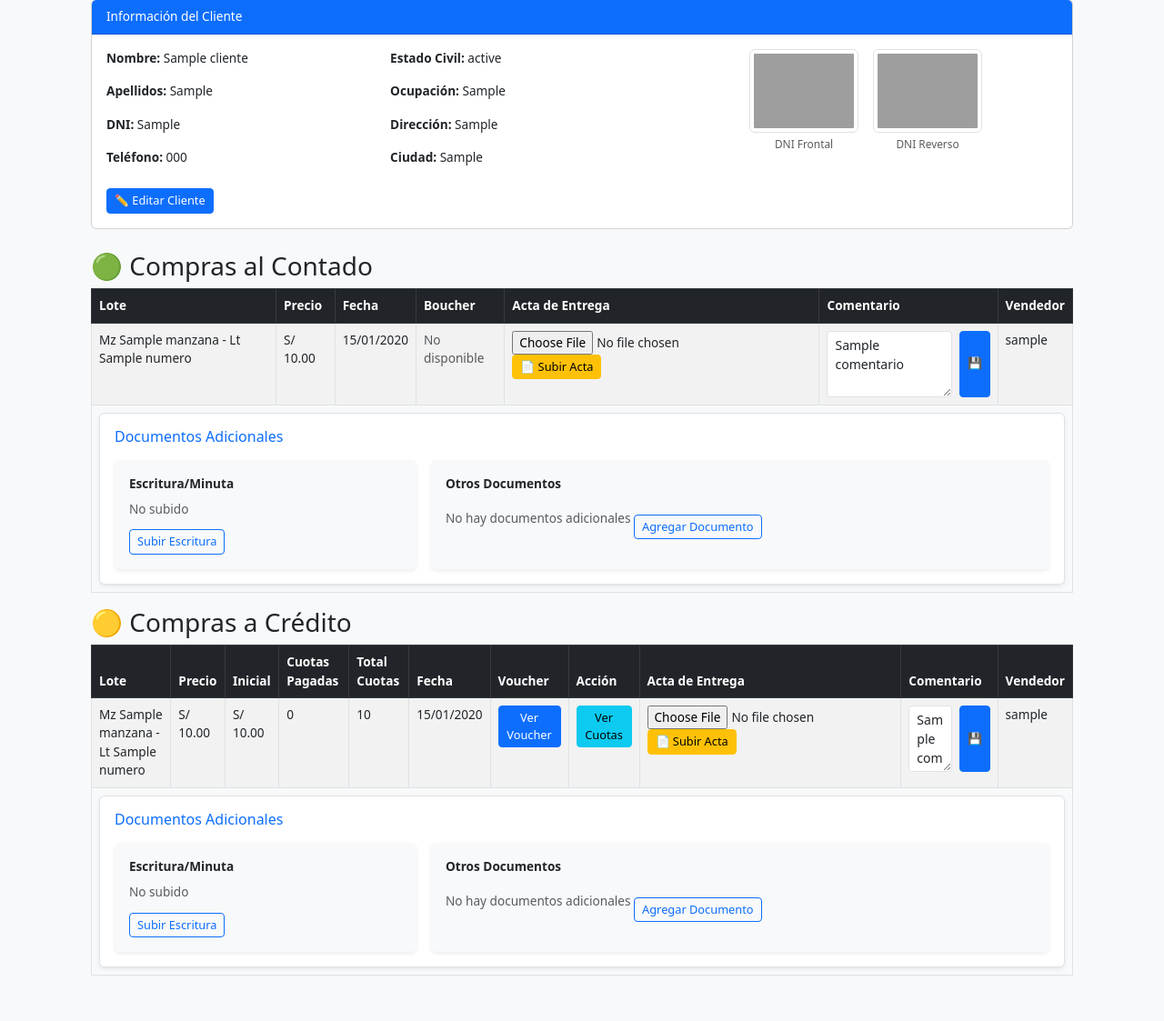
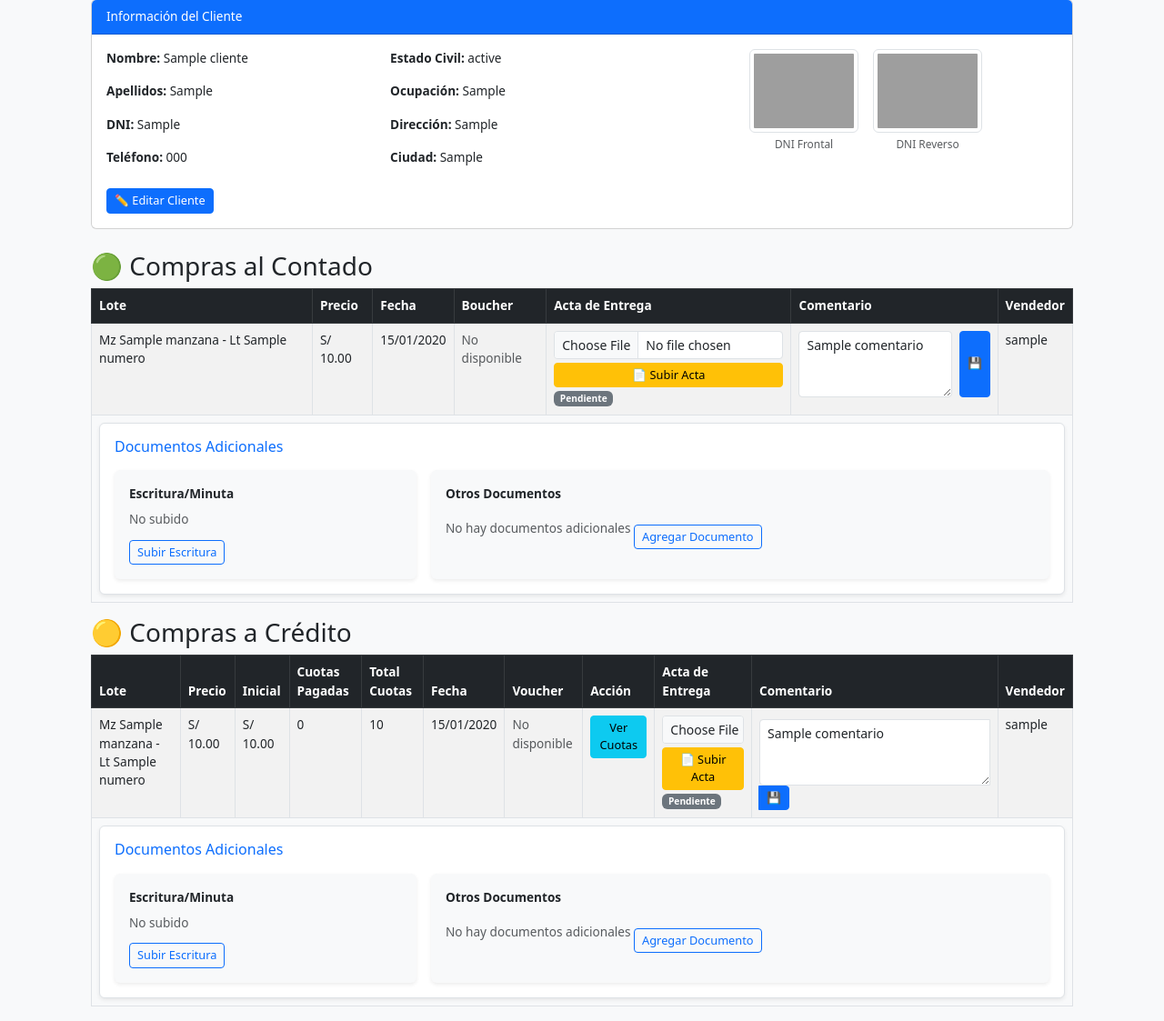
Before and after one commit to beli240392-maker/Hello_world, a Flask app: template templates/ver_cliente.html in a window 1280 px wide. Shown: the part 101-1224 px from the top of the page at 91% size. Before the commit the page ends 1174 px from the top, so only its background shows below. Run offline with Flask 3, Linux system fonts and the light colour scheme; tables that the repository leaves empty hold one stand-in row (values such as "Sample post"); the template is opened without the code that fills it: values that come from a table or form of the project are taken from there, most other values are stand-ins (such as "Sample title", 1, 10 or a date in 2020); grey boxes are pictures that could not be loaded.

Commit message:
Modificar comentarios

```diff
--- a/templates/ver_cliente.html
+++ b/templates/ver_cliente.html
@@ -119,12 +119,21 @@
   </td>
   <td>
   {% if c.acta_entrega %}
-      <a href="{{ url_for('static', filename=c.acta_entrega) }}" target="_blank" class="btn btn-success btn-sm">✅ Ver Acta</a>
+    <a href="{{ url_for('static', filename=c.acta_entrega) }}" target="_blank" class="btn btn-success btn-sm mb-1 w-100">
+      ✅ Ver Acta
+    </a>
   {% else %}
-      <form action="{{ url_for('subir_acta', compra_id=c.id) }}" method="POST" enctype="multipart/form-data">
-        <input type="file" name="acta_file" required>
-        <button type="submit" class="btn btn-warning btn-sm">📄 Subir Acta</button>
+    <form action="{{ url_for('subir_acta', compra_id=c.id) }}" method="POST" enctype="multipart/form-data" class="d-flex flex-column align-items-start gap-1">
+      <input type="file" name="acta_file" class="form-control form-control-sm" required>
+      <button type="submit" class="btn btn-warning btn-sm w-100">
+        📄 Subir Acta
+      </button>
     </form>
+  {% endif %}
+  {% if c.entregado %}
+    <span class="badge bg-success mt-1">Entregado</span>
+  {% else %}
+    <span class="badge bg-secondary mt-1">Pendiente</span>
   {% endif %}
 </td>
   <td>
@@ -237,23 +246,57 @@
   <td>{{ c.cuotas | selectattr("pagada") | list | length }}</td>
   <td>{{ c.cuotas_total }}</td>
   <td>{{ c.fecha_compra.strftime("%d/%m/%Y") }}</td>
-  <td><a href="{{ url_for('static', filename=c.boucher_inicial) }}" target="_blank" class="btn btn-sm btn-primary">Ver Voucher</a></td>
-  <td><a href="{{ url_for('detalle_cuotas', compra_id=c.id) }}" class="btn btn-sm btn-info">Ver Cuotas</a></td>
   <td>
-    {% if c.acta_entrega %}
-      <a href="{{ url_for('static', filename=c.acta_entrega) }}" target="_blank" class="btn btn-success btn-sm">✅ Ver Acta</a>
+  {% if c.boucher_inicial %}
+    <a href="{{ url_for('static', filename=c.boucher_inicial) }}" target="_blank" class="btn btn-sm btn-primary">Ver Voucher</a>
   {% else %}
-      <form action="{{ url_for('subir_acta', compra_id=c.id) }}" method="POST" enctype="multipart/form-data">
-        <input type="file" name="acta_file" required>
-        <button type="submit" class="btn btn-warning btn-sm">📄 Subir Acta</button>
+    <span class="text-muted">No disponible</span>
+  {% endif %}
+</td>
+
+<td>
+  <a href="{{ url_for('detalle_cuotas', compra_id=c.id) }}" class="btn btn-sm btn-info">Ver Cuotas</a>
+
+  {% if current_user.rol == "admin" %}
+  <form action="{{ url_for('liberar_lote', id=c.lote_id, tipo='compra') }}" method="POST" style="display:inline;">
+    <button type="submit" class="btn btn-danger btn-sm mt-1"
+            onclick="return confirm('¿Seguro que deseas liberar esta compra a crédito?');">
+      Liberar
+    </button>
   </form>
   {% endif %}
 </td>
     <td>
-    <form action="{{ url_for('agregar_comentario', compra_id=c.id) }}" method="POST" class="d-flex">
-      <textarea name="comentario" rows="3" class="form-control form-control-sm me-2"
+  {% if c.acta_entrega %}
+    <a href="{{ url_for('static', filename=c.acta_entrega) }}" target="_blank" class="btn btn-success btn-sm mb-1 w-100">
+      ✅ Ver Acta
+    </a>
+  {% else %}
+    <form action="{{ url_for('subir_acta', compra_id=c.id) }}" method="POST" enctype="multipart/form-data" class="d-flex flex-column align-items-start gap-1">
+      <input type="file" name="acta_file" class="form-control form-control-sm" required>
+      <button type="submit" class="btn btn-warning btn-sm w-100">
+        📄 Subir Acta
+      </button>
+    </form>
+  {% endif %}
+  {% if c.entregado %}
+    <span class="badge bg-success mt-1">Entregado</span>
+  {% else %}
+    <span class="badge bg-secondary mt-1">Pendiente</span>
+  {% endif %}
+</td>
+  <td>
+    <form action="{{ url_for('agregar_comentario', compra_id=c.id) }}" method="POST" class="mt-1">
+  <div class="input-group">
+    <textarea name="comentario"
+              rows="3"
+              class="form-control form-control-sm"
+              style="min-width: 250px; max-width: 100%; resize: vertical;"
               placeholder="Escribe un comentario">{{ c.comentario or '' }}</textarea>
-      <button type="submit" class="btn btn-primary btn-sm">💾</button>
+    <button type="submit" class="btn btn-primary btn-sm">
+      💾
+    </button>
+  </div>
 </form>
   </td>
   <td>{{ c.usuario.username if c.usuario else "No registrado" }}</td>
```
Also changed, not shown: 1 other file. Lines whose indentation alone changed are shown as unchanged.
